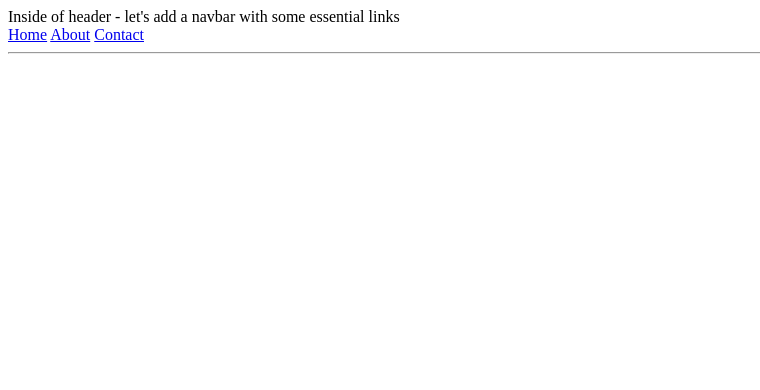
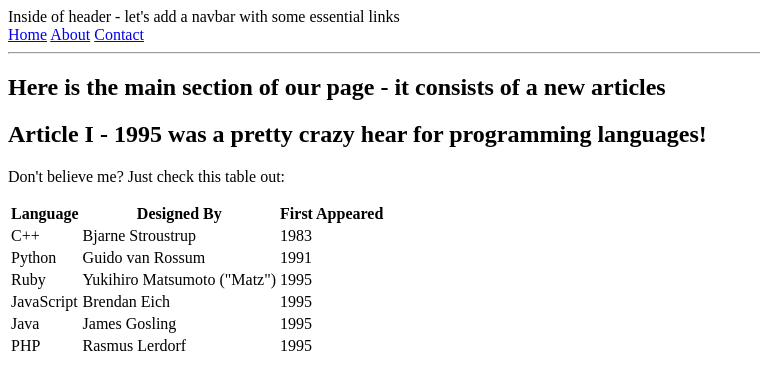
Before and after one commit to Sdott3/Intermediate-HTML, a plain HTML site: page index.html in a window 1280 px wide. Shown: the whole page, without its empty margins (0-760 px from the left). Drawn offline with Linux system fonts and the light colour scheme.

Commit message:
added a table

```diff
--- a/index.html
+++ b/index.html
@@ -15,7 +15,64 @@
         </nav>
     </header>
 
+    <!--Horizontal line break-->
     <hr>
+    <h2>
+        Here is the main section of our page - it consists of a new articles
+    </h2>
+
+    <h2>
+        Article I - 1995 was a pretty crazy hear for programming languages!
+    </h2>
+
+    <p>
+        Don't believe me? Just check this table out:
+    </p>
+
+    <table>
+        <thead>
+            <tr>
+                <th>Language</th>
+                <th>Designed By</th>
+                <th>First Appeared</th>
+            </tr>
+        </thead>
+        <tbody>
+            <tr>
+                <td>C++</td>
+                <td>Bjarne Stroustrup</td>
+                <td>1983</td>
+            </tr>
+            <tr>
+                <td>Python</td>
+                <td>Guido van Rossum</td>
+                <td>1991</td>
+            </tr>
+            <tr>
+                <td>Ruby</td>
+                <td>Yukihiro Matsumoto ("Matz")</td>
+                <td>1995</td>
+            </tr>
+            <tr>
+                <td>JavaScript</td>
+                <td>Brendan Eich</td>
+                <td>1995</td>
+            </tr>
+            <tr>
+                <td>Java</td>
+                <td>James Gosling</td>
+                <td>1995</td>
+            </tr>
+            <tr>
+                <td>PHP</td>
+                <td>Rasmus Lerdorf</td>
+                <td>1995</td>
+            </tr>
+        </tbody>
+    </table>
+
+
+
 
 </body>
 </html>
```
